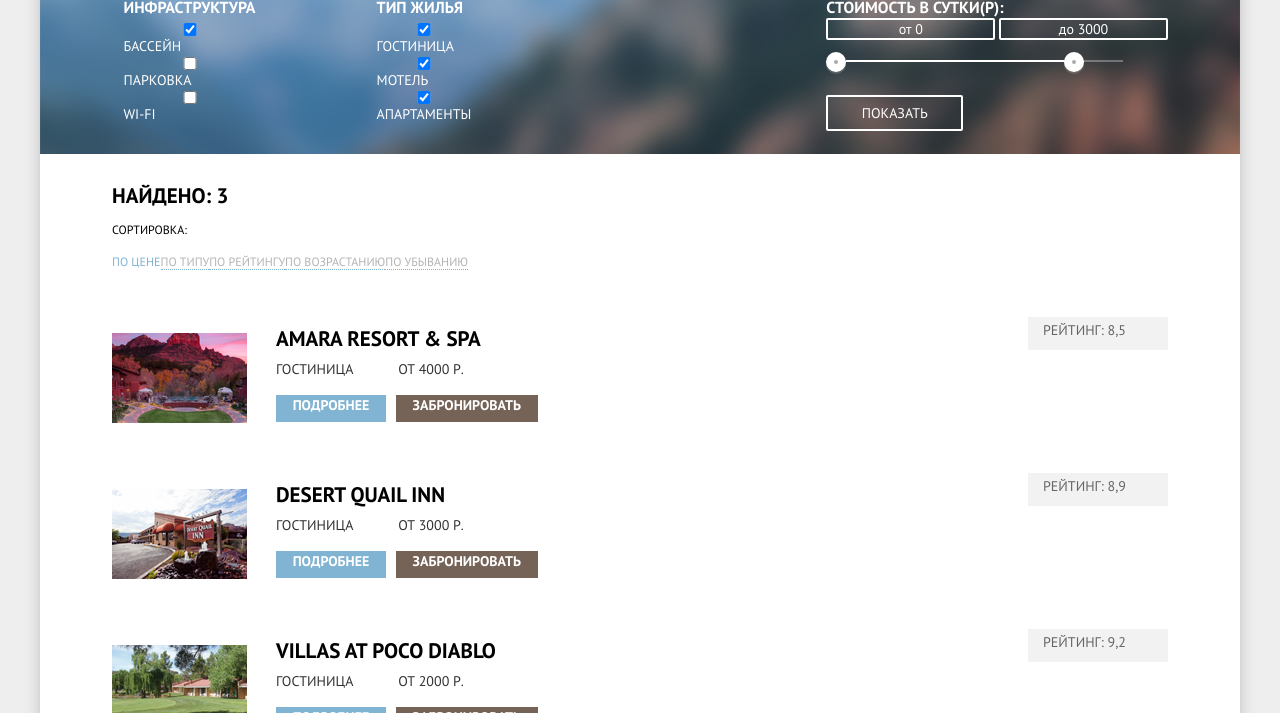
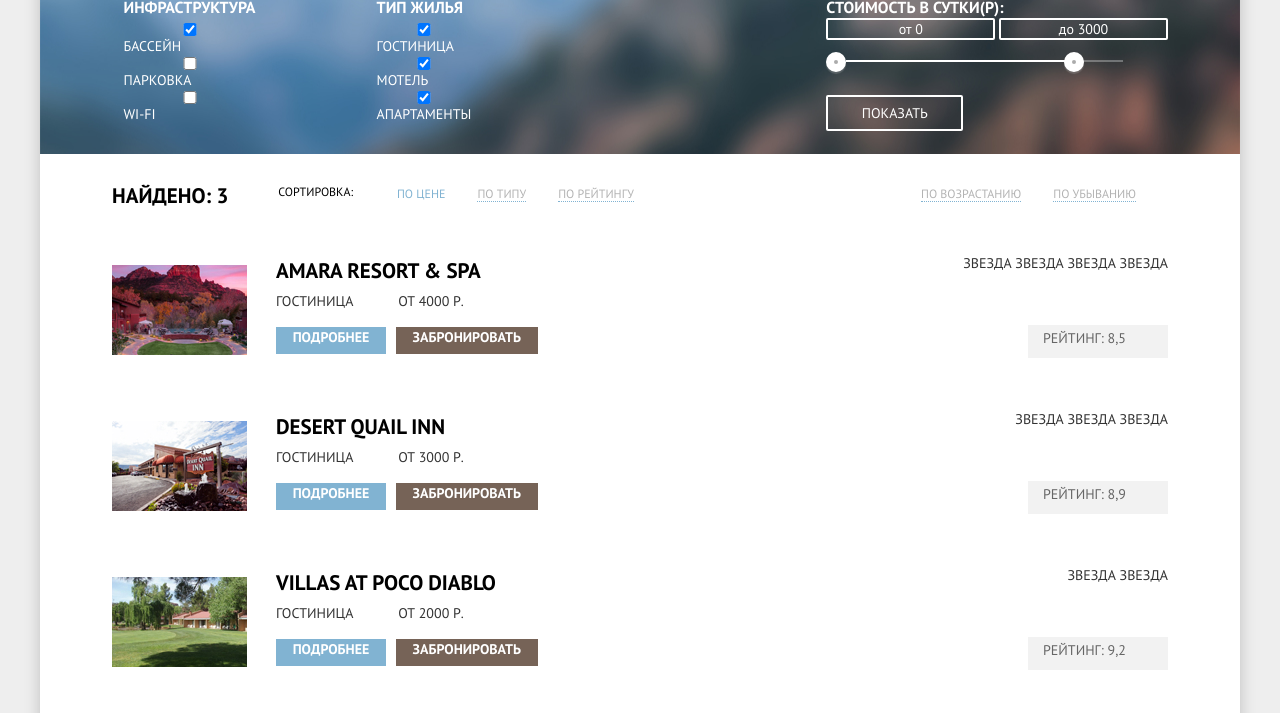
Before and after one commit to htmlacademy-htmlcss/1331173-sedona-30, a plain HTML site: page catalog.html in a window 1280 px wide. Shown: the part 87-800 px from the top of the page. Drawn offline with Linux system fonts and the light colour scheme.

Commit message:
Сетка на флексах для внутренней страницы, вношу поправки

```diff
--- a/catalog.html
+++ b/catalog.html
@@ -74,8 +74,8 @@
       </section>
       <section class="results-box">
         <h2 class="visually-hidden">Результаты поиска</h2>
+        <div class="sort-list-box">
           <p class="title-results">Найдено: 3</p>
-
           <p class="sort">Сортировка:</p>
           <ul class="sort-list">
             <li><a href="#" class="sort-item-current">по цене</a></li>
@@ -84,6 +84,7 @@
             <li><a href="#" class="sort-item"><span>по возрастанию</span></a></li>
             <li><a href="#" class="sort-item"><span>по убыванию</span></a></li>
           </ul>
+        </div>
         <ul class="catalog">
           <li class="catalog-item">
             <a href="#"><img src="img/hotels/hotel-1.jpg" width="135" height="90"
@@ -99,13 +100,15 @@
                 <a href="#" class="button button-brown">Забронировать</a>
               </div>
             </div>
+            <div class="rating-box">
               <div class="stars">
-              <span></span>
-              <span></span>
-              <span></span>
-              <span></span>
+                <span>звезда</span>
+                <span>звезда</span>
+                <span>звезда</span>
+                <span>звезда</span>
               </div>
               <p class="rating">Рейтинг: 8,5</p>
+            </div>
           </li>
           <li class="catalog-item">
             <a href="#"><img src="img/hotels/hotel-2.jpg" width="135" height="90" alt="Гостиница Desert Quail Inn"></a>
@@ -120,12 +123,14 @@
                 <a href="#" class="button button-brown">Забронировать</a>
               </div>
             </div>
+            <div class="rating-box">
               <div class="stars">
-              <span></span>
-              <span></span>
-              <span></span>
+                <span>звезда</span>
+                <span>звезда</span>
+                <span>звезда</span>
               </div>
               <p class="rating">Рейтинг: 8,9</p>
+            </div>
           </li>
           <li class="catalog-item">
             <a href="#"><img src="img/hotels/hotel-3.jpg" width="135" height="90"
@@ -141,11 +146,13 @@
                 <a href="#" class="button button-brown">Забронировать</a>
               </div>
             </div>
+            <div class="rating-box">
               <div class="stars">
-              <span></span>
-              <span></span>
+                <span>звезда</span>
+                <span>звезда</span>
               </div>
               <p class="rating">Рейтинг: 9,2</p>
+            </div>
           </li>
         </ul>
       </section>
--- a/css/style.css
+++ b/css/style.css
@@ -519,13 +519,21 @@ input:focus {
 }
 .title-results {
   margin: 0;
-  margin-right: 20px;
+  margin-right: 46px;
 }
 
 .sort {
   font-size: 12px;
   line-height: 18px;
   color: var(--basic-black);
+  margin: 0;
+  margin-right: 40px;
+  align-self: flex-start;
+}
+.sort-list-box {
+  display: flex;
+  align-items: baseline;
+  justify-content: space-between;
 }
 .sort-list {
   display: flex;
@@ -533,6 +541,11 @@ input:focus {
   margin-bottom: 31px;
   list-style: none;
   padding: 0;
+  align-self: flex-start;
+}
+
+.sort-list li:nth-child(3) {
+  margin-right: 255px;
 }
 
 .sort-list a {
@@ -540,6 +553,8 @@ input:focus {
   line-height: 18px;
   border-bottom: 1px dotted var(--basic-blue);
   color: var(--special-black);
+  margin: 0;
+  margin-right: 32px;
 }
 .sort-item:hover {
   color: var(--basic-blue);
@@ -594,6 +609,14 @@ input:focus {
 .about-hotel {
   margin-right: 6px;
 }
+.rating-box {
+  display: flex;
+  flex-direction: column;
+  justify-content: space-around;
+  align-items: flex-end;
+  margin-right: 0;
+  margin-left: auto;
+}
 .rating {
   height: 27px;
   width: 110px;
```
Also changed, not shown: index.html (+1 -0 lines), img/icon-down-dir.svg (added), img/icon-up-dir.svg (added). Lines whose indentation alone changed are shown as unchanged.
